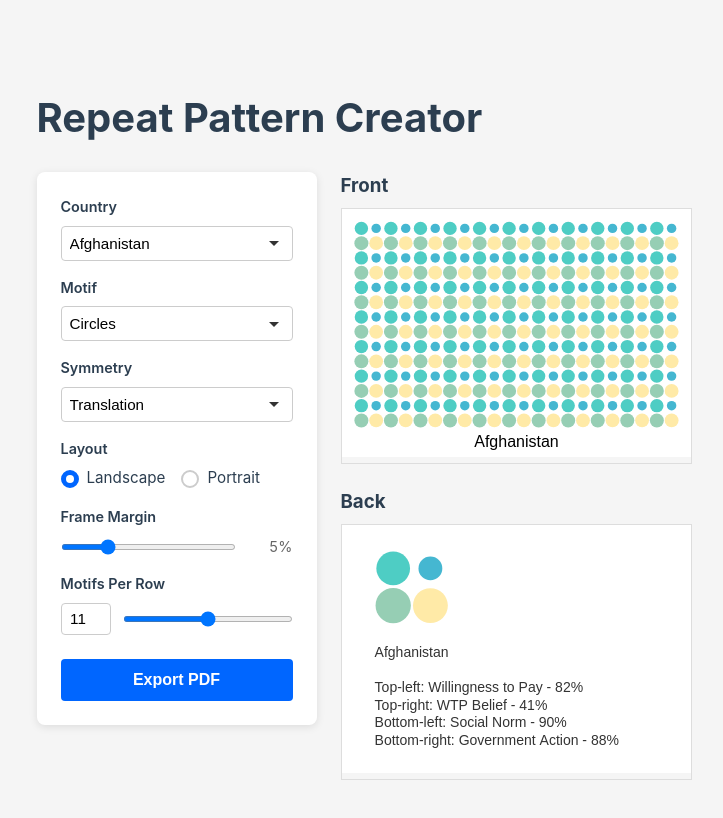
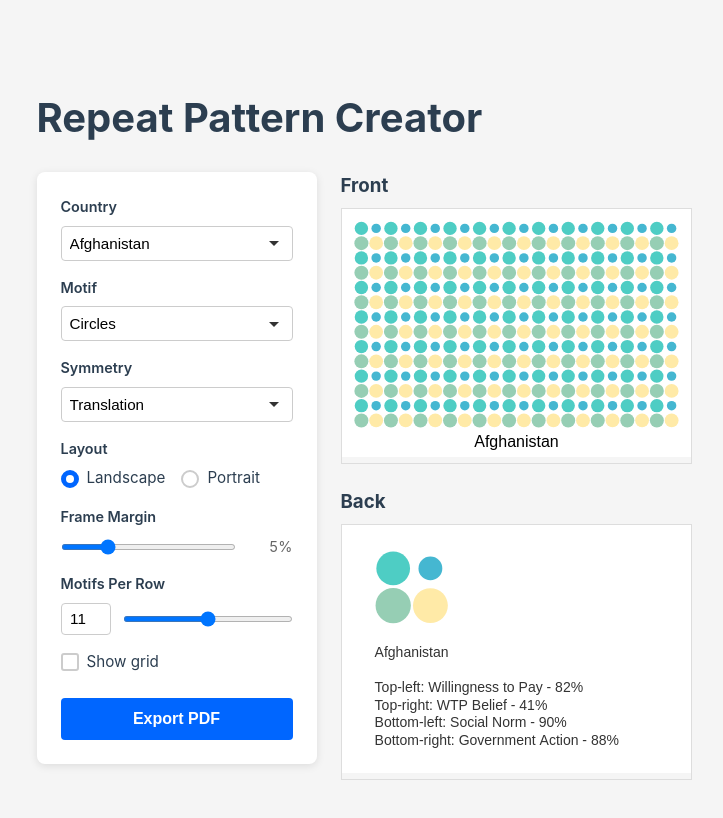
Before and after one commit to LiliGasser/repeatpattern-app, a Vue app: page / in a window 1280 px wide. Shown: the top 818 px of the page, without its empty margins (269-992 px from the left). Built offline with nearby package versions, Linux system fonts and the light colour scheme; what p5.js-svg would draw is missing.

Commit message:
show grid checkbox for front

```diff
--- a/src/components/ControlPanel.vue
+++ b/src/components/ControlPanel.vue
@@ -48,6 +48,13 @@
         @update:model-value="$emit('update:motifsPerRow', $event)"
       />
     </div>
+
+    <div class="control-group">
+      <ShowGridCheckbox
+        :model-value="showGrid"
+        @update:model-value="$emit('update:showGrid', $event)"
+      />
+    </div>
   </div>
 </template>
 
@@ -58,6 +65,7 @@ import SymmetrySelector from './controls/SymmetrySelector.vue'
 import LayoutSelector from './controls/LayoutSelector.vue'
 import FrameMarginSlider from './controls/FrameMarginSlider.vue'
 import MotifsPerRowInput from './controls/MotifsPerRowInput.vue'
+import ShowGridCheckbox from './controls/ShowGridCheckbox.vue'
 
 defineProps({
   country: String,
@@ -66,6 +74,7 @@ defineProps({
   layout: String,
   frameMargin: Number,
   motifsPerRow: Number,
+  showGrid: Boolean,
   countries: Array
 })
 
@@ -75,7 +84,8 @@ defineEmits([
   'update:symmetry',
   'update:layout',
   'update:frameMargin',
-  'update:motifsPerRow'
+  'update:motifsPerRow',
+  'update:showGrid',
 ])
 </script>
 
--- /dev/null
+++ b/src/components/controls/ShowGridCheckbox.vue
@@ -0,0 +1,77 @@
+<template>
+  <div class="show-grid-control">
+    <label class="checkbox-option">
+      <input
+        type="checkbox"
+        :checked="modelValue"
+        @change="$emit('update:modelValue', $event.target.checked)"
+        class="checkbox-input"
+      />
+      <span class="checkbox-label">Show grid</span>
+    </label>
+  </div>
+</template>
+
+<script setup>
+defineProps({
+  modelValue: Boolean
+})
+
+defineEmits(['update:modelValue'])
+</script>
+
+<style scoped>
+.show-grid-control {
+  display: flex;
+  align-items: center;
+}
+
+.checkbox-option {
+  display: flex;
+  align-items: center;
+  gap: 0.5rem;
+  cursor: pointer;
+  font-size: 0.95rem;
+  user-select: none;
+}
+
+.checkbox-input {
+  width: 18px;
+  height: 18px;
+  cursor: pointer;
+  appearance: none;
+  border: 2px solid #ccc;
+  border-radius: 3px;
+  position: relative;
+  transition: all 0.2s;
+}
+
+.checkbox-input:checked {
+  border-color: #0066ff;
+  background-color: #0066ff;
+}
+
+.checkbox-input:checked::before {
+  content: '✓';
+  position: absolute;
+  top: 50%;
+  left: 50%;
+  transform: translate(-50%, -50%);
+  color: white;
+  font-size: 14px;
+  font-weight: bold;
+}
+
+.checkbox-input:focus {
+  outline: none;
+  box-shadow: 0 0 0 3px rgba(0, 102, 255, 0.1);
+}
+
+.checkbox-input:hover {
+  border-color: #0066ff;
+}
+
+.checkbox-option:hover .checkbox-label {
+  color: #0066ff;
+}
+</style>
--- a/src/components/postcards/PostcardFront.vue
+++ b/src/components/postcards/PostcardFront.vue
@@ -17,7 +17,8 @@ const props = defineProps({
   symmetry: String,
   drawableArea: Object,
   canvasDimensions: Object,
-  gridLayout: Object
+  gridLayout: Object,
+  showGrid: Boolean,
 })
 
 const emit = defineEmits(['sketch-ready'])
@@ -64,6 +65,27 @@ const createSketch = () => (p) => {
         p.textAlign(p.CENTER, p.CENTER)
         p.textSize(14)
         p.text('Error drawing pattern', p.width / 2, p.height / 2)
+      }
+    }
+
+    // Draw grid if enabled
+    if (props.showGrid && props.drawableArea && props.gridLayout) {
+      const { cols, rows, cellWidth, cellHeight } = props.gridLayout
+
+      p.stroke(200)  // Light gray
+      p.strokeWeight(1)
+      p.noFill()
+
+      // Draw vertical lines
+      for (let i = 0; i <= cols; i++) {
+        const x = props.drawableArea.x + i * cellWidth
+        p.line(x, props.drawableArea.y, x, props.drawableArea.y + rows * cellHeight)
+      }
+
+      // Draw horizontal lines
+      for (let j = 0; j <= rows; j++) {
+        const y = props.drawableArea.y + j * cellHeight
+        p.line(props.drawableArea.x, y, props.drawableArea.x + cols * cellWidth, y)
       }
     }
 
@@ -118,7 +140,8 @@ watch(() => [
   props.motif,
   props.symmetry,
   props.drawableArea,
-  props.gridLayout
+  props.gridLayout,
+  props.showGrid,
 ], () => {
   redraw()
 }, { deep: true })
--- a/src/composables/usePostcardConfig.js
+++ b/src/composables/usePostcardConfig.js
@@ -8,6 +8,7 @@ export function usePostcardConfig() {
   const layout = ref('landscape') // 'portrait' or 'landscape' - only for FRONT
   const frameMarginRatio = ref(0.05) // 0 to 0.2 - only for FRONT
   const motifsPerRow = ref(11) // number of motifs horizontally - only for FRONT
+  const showGrid = ref(false)
 
   // Postcard dimensions in mm (A5)
   const baseDimensions = {
@@ -106,6 +107,7 @@ export function usePostcardConfig() {
     layout,
     frameMarginRatio,
     motifsPerRow,
+    showGrid,
 
     // Computed dimensions - FRONT
     frontPostcardDimensions,
--- a/src/views/Dashboard.vue
+++ b/src/views/Dashboard.vue
@@ -23,6 +23,7 @@ const {
   layout,
   frameMarginRatio,
   motifsPerRow,
+  showGrid,
   frontPostcardDimensions,
   frontCanvasDimensions,
   frontDrawableArea,
@@ -76,6 +77,8 @@ const exportPdf = async () => {
           @update:frame-margin="frameMarginRatio = $event"
           :motifs-per-row="motifsPerRow"
           @update:motifs-per-row="motifsPerRow = $event"
+          :show-grid="showGrid"
+          @update:show-grid="showGrid = $event"
           :countries="countries"
         />
         <button @click="exportPdf" class="export-btn">
@@ -93,6 +96,7 @@ const exportPdf = async () => {
           :drawable-area="frontDrawableArea"
           :canvas-dimensions="frontCanvasDimensions"
           :grid-layout="gridLayout"
+          :show-grid="showGrid"
           @sketch-ready="frontSketchRef = $event"
         />
         <PostcardBack
```
